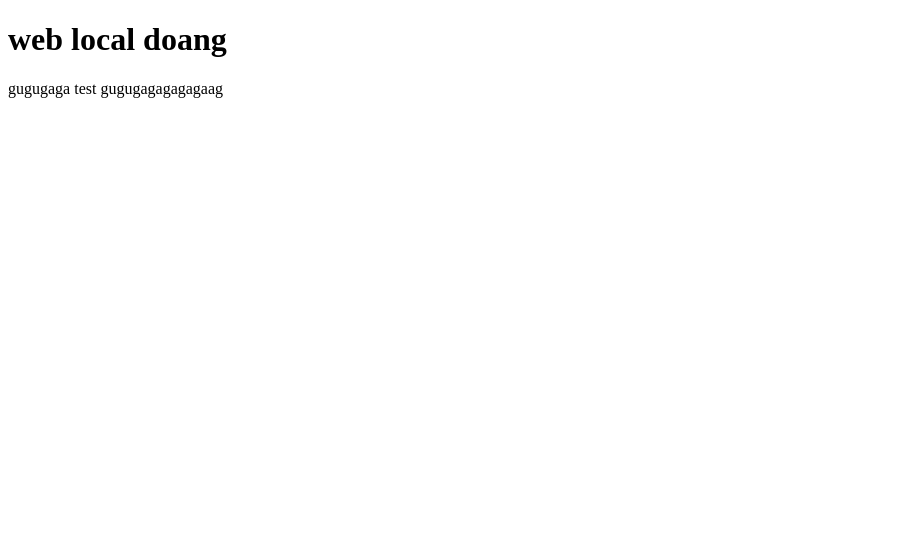
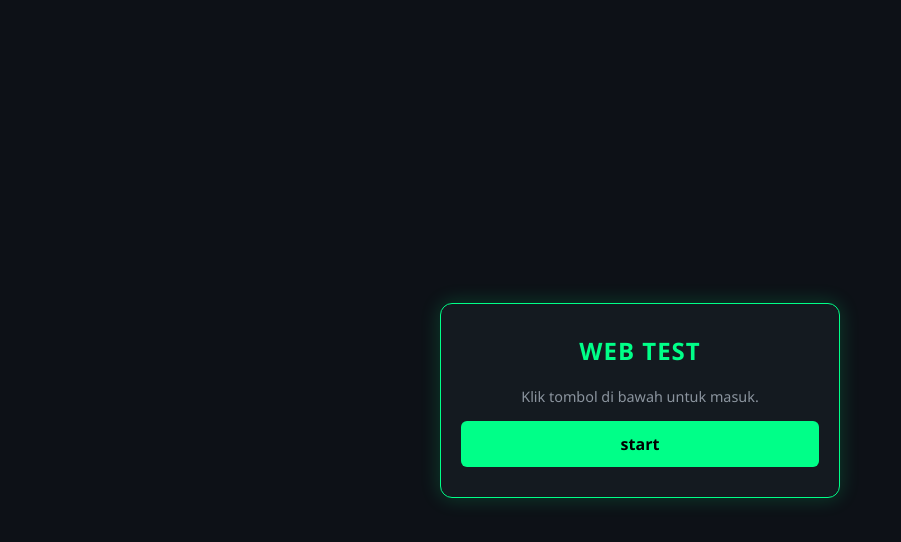
Before and after one commit to Shadeee09-99/my-web, a plain HTML site: page index.html in a window 1280 px wide. Shown: the whole page, without its empty margins (0-901 px from the left). Drawn offline with Linux system fonts and the light colour scheme.

Commit message:
Update web

```diff
--- a/index.html
+++ b/index.html
@@ -1,10 +1,80 @@
 <!DOCTYPE html>
-<html>
+<html lang="id">
 <head>
-    <title>Web Test Shadee</title>
+    <meta charset="UTF-8">
+    <meta name="viewport" content="width=device-width, initial-scale=1.0">
+    <title>Web Test</title>
+    <style>
+        :root {
+            --primary: #00ff88;
+            --bg: #0d1117;
+            --card: rgba(22, 27, 34, 0.9);
+            --text: #c9d1d9;
+        }
+
+        * {
+            margin: 0;
+            padding: 0;
+            box-sizing: border-box;
+            font-family: 'Segoe UI', system-ui, sans-serif;
+        }
+
+        body {
+            background-color: var(--bg);
+            color: var(--text);
+            min-height: 100vh;
+            display: flex;
+            justify-content: center;
+            align-items: center;
+            padding: 20px;
+        }
+
+        .card {
+            background: var(--card);
+            border: 1px solid var(--primary);
+            box-shadow: 0 0 20px rgba(0, 255, 136, 0.2);
+            border-radius: 12px;
+            padding: 30px 20px;
+            width: 100%;
+            max-width: 400px;
+            text-align: center;
+        }
+
+        .brand {
+            font-size: 1.5rem;
+            color: var(--primary);
+            font-weight: bold;
+            margin-bottom: 20px;
+            text-transform: uppercase;
+            letter-spacing: 1px;
+        }
+
+        .btn {
+            display: inline-block;
+            width: 100%;
+            padding: 12px;
+            background: var(--primary);
+            color: #000;
+            text-decoration: none;
+            font-weight: bold;
+            border-radius: 6px;
+            transition: 0.2s;
+            margin-top: 15px;
+        }
+
+        .btn:hover {
+            opacity: 0.9;
+            box-shadow: 0 0 10px var(--primary);
+        }
+    </style>
 </head>
 <body>
-    <h1>web local doang</h1>
-    <p>gugugaga test gugugagagagagaag </p>
+
+    <div class="card">
+        <div class="brand">Web Test</div>
+        <p style="color: #8b949e; font-size: 0.9rem;">Klik tombol di bawah untuk masuk.</p>
+        <a href="test.html" class="btn">start</a>
+    </div>
+
 </body>
 </html>
```
Also changed, not shown: test.html (added, +76 -0 lines).
